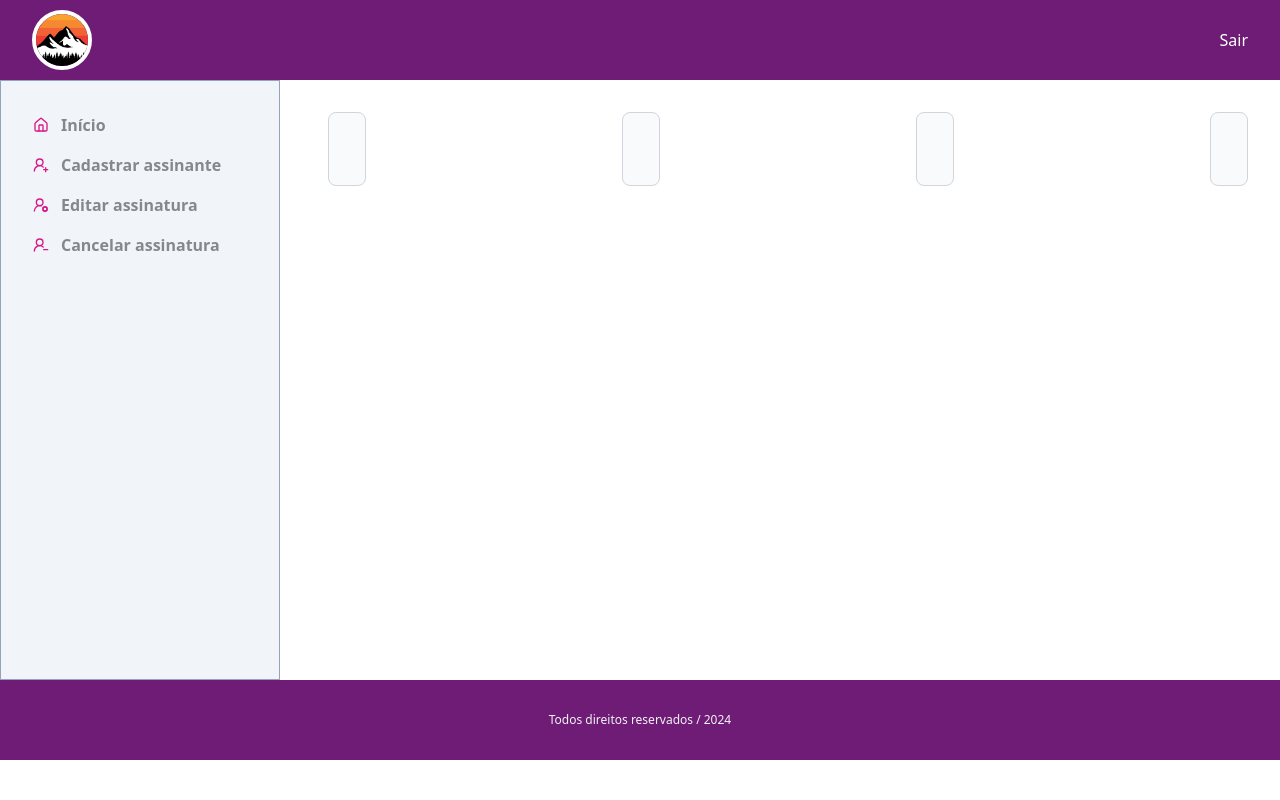
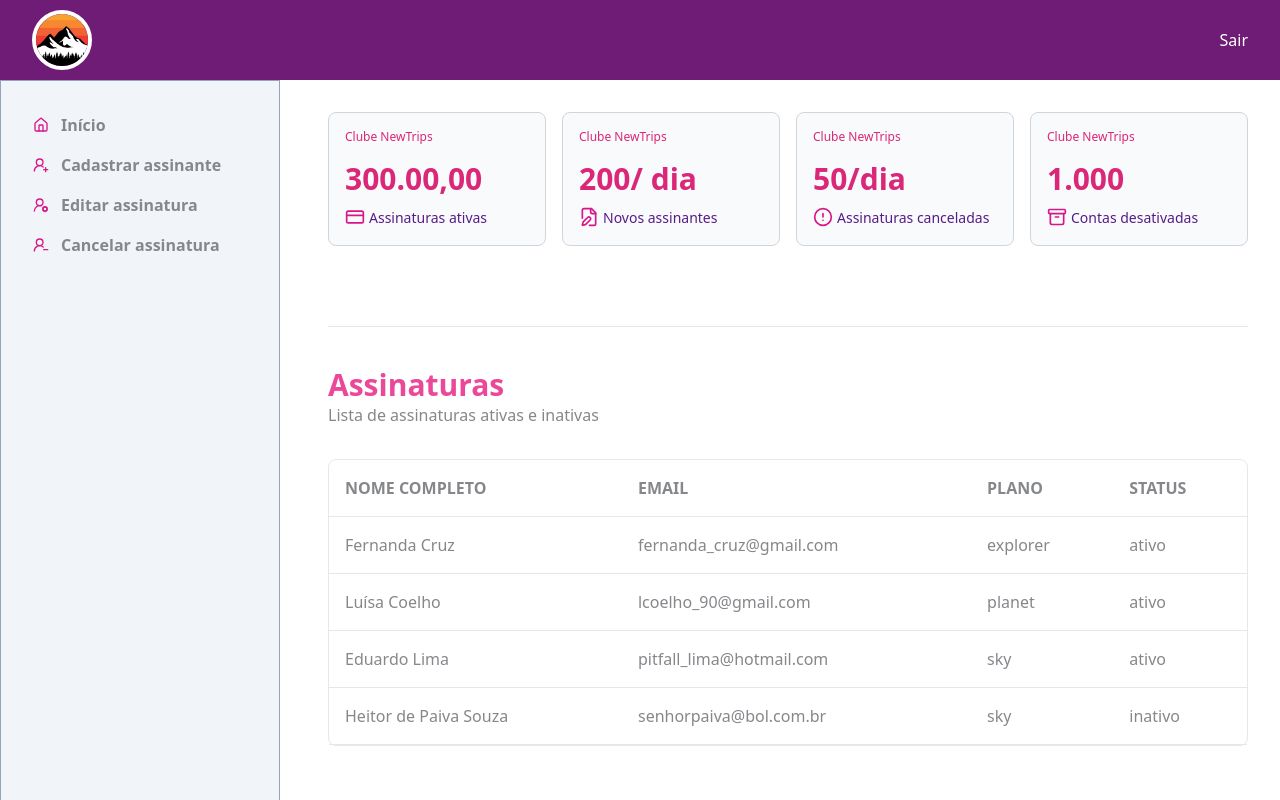
Before and after one commit to thaisquintana/invocies-dashboard, a React (Vite) app: page /home in a window 1280 px wide. Shown: the top 800 px of the page. Built offline with nearby package versions, Linux system fonts and the light colour scheme.

Commit message:
include table component with mock data

```diff
--- a/src/pages/Home/index.tsx
+++ b/src/pages/Home/index.tsx
@@ -1,14 +1,23 @@
+import { AlertCircleIcon, ArchiveIcon, CreditCardIcon, FilePenIcon } from "lucide-react"
 import { Card } from "../../components/Card"
+import { Table } from "../../components/Table"
+import { columns, rows } from "../../constants"
 
 export const Home: React.FC = () => {
     return (
-        <div className="p-8">
-            <ul className="flex justify-between w-full">
-                <li><Card /></li>
-                <li><Card /></li>
-                <li><Card /></li>
-                <li><Card /></li>
+        <div className="p-8 h-screen">
+            <ul className="grid gap-4 grid-cols-4 mb-20">
+                <li><Card icon={<CreditCardIcon size={20} color="#d8168a"/>} title="Assinaturas ativas" label="Clube NewTrips" value="300.00,00"/></li>
+                <li><Card icon={<FilePenIcon size={20}  color="#d8168a"/>} title="Novos assinantes" label="Clube NewTrips" value="200/ dia"/></li>
+                <li><Card icon={<AlertCircleIcon size={20}  color="#d8168a"/>} title="Assinaturas canceladas" label="Clube NewTrips" value="50/dia"/></li>
+                <li><Card icon={<ArchiveIcon size={20} color="#d8168a" />} title="Contas desativadas" label="Clube NewTrips" value="1.000"/></li>
             </ul>
+            <hr />
+            <div className="mt-10">
+                <h4 className="text-pink-500 font-semibold text-3xl">Assinaturas</h4>
+                <label className="text-taupe-gray text-base">Lista de assinaturas ativas e inativas</label>
+            </div>
+            <Table columns={columns} data={rows}/>
         </div>
     )
 }
--- a/src/routes/index.tsx
+++ b/src/routes/index.tsx
@@ -3,6 +3,9 @@
 import { PrivateRoute } from "./privateRoute";
 import { NotFound } from "../pages/NotFound";
 import { Home } from "../pages/Home";
+import { NewUser } from "../pages/NewUser";
+import { EditSubscription } from "../pages/EditSubscription";
+import { CancelSubscription } from "../pages/CancelSubscription";
 
 export const Routers: React.FC = () => {
  return (
@@ -10,6 +13,9 @@
     <Route element={<Login />} path="/" />
     <Route element={<PrivateRoute />}>
      <Route element={<Home />} path="/home" index />
+     <Route element={<NewUser />} path="/register-new-user" index />
+     <Route element={<EditSubscription />} path="/edit-user-subscription" index />
+     <Route element={<CancelSubscription />} path="/cancel-user-subscription" index />
     </Route>
     <Route path="*" element={<NotFound />} />
   </Routes>
--- a/src/routes/privateRoute.tsx
+++ b/src/routes/privateRoute.tsx
@@ -1,4 +1,4 @@
-import { Navigate, Outlet } from "react-router-dom";
+import { Outlet } from "react-router-dom";
 import { Header } from "../components/Header";
 import { Footer } from "../components/Footer";
 import { Sidebar } from "../components/Sidebar";
@@ -7,7 +7,7 @@
   return (
     <>
       <Header />
-      <div className="grid h-[600px] gap-4 grid-cols-[280px,_1fr]">
+      <div className="grid gap-4 grid-cols-[280px,_1fr]">
         <Sidebar />
         <Outlet />
       </div>
```
